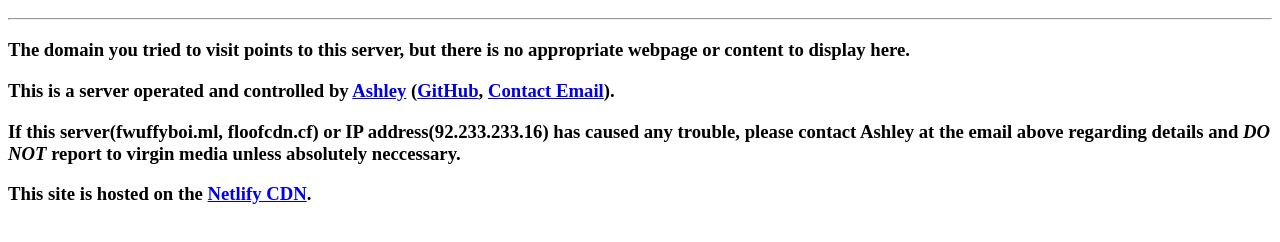
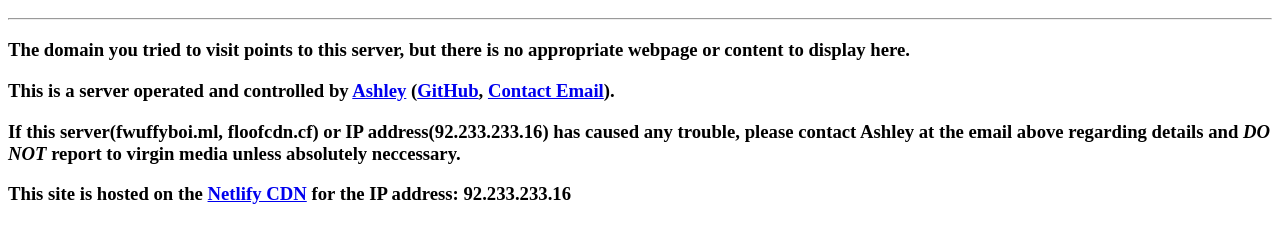
Before and after one commit to The-Floof-Corp/floofcdn.cf.html, a plain HTML site: page index.html in a window 1280 px wide. Shown: the part 48-290 px from the top of the page. Drawn offline with Linux system fonts and the light colour scheme.

Commit message:
Update index.html

```diff
--- a/index.html
+++ b/index.html
@@ -6,6 +6,6 @@
         <h3>The domain you tried to visit points to this server, but there is no appropriate webpage or content to display here.</h3>
         <h3>This is a server operated and controlled by <a href="//floof.ml/">Ashley</a> (<a href="https://github.com/fwuffyboi">GitHub</a>, <a href="mailto:biscuitisnotacookie@protonmail.com">Contact Email</a>).</h3>
         <h3>If this server(fwuffyboi.ml, floofcdn.cf) or IP address(92.233.233.16) has caused any trouble, please contact Ashley at the email above regarding details and <i>DO NOT</i> report to virgin media unless absolutely neccessary.</h3>
-        <h3>This site is hosted on the <a href="//netlify.com">Netlify CDN</a>.</h3>
+        <h3>This site is hosted on the <a href="//netlify.com">Netlify CDN</a> for the IP address: 92.233.233.16</h3>
     </body>
 </html>
```
